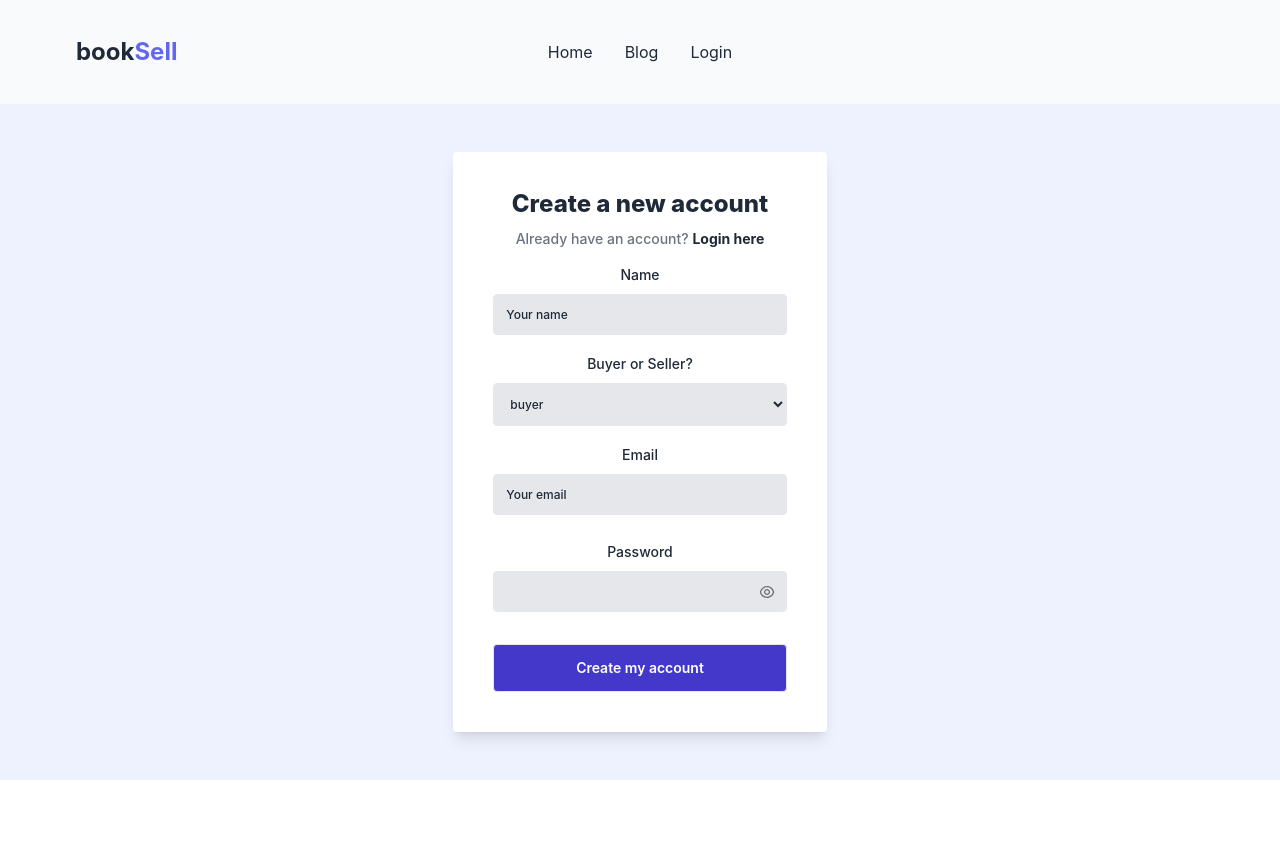
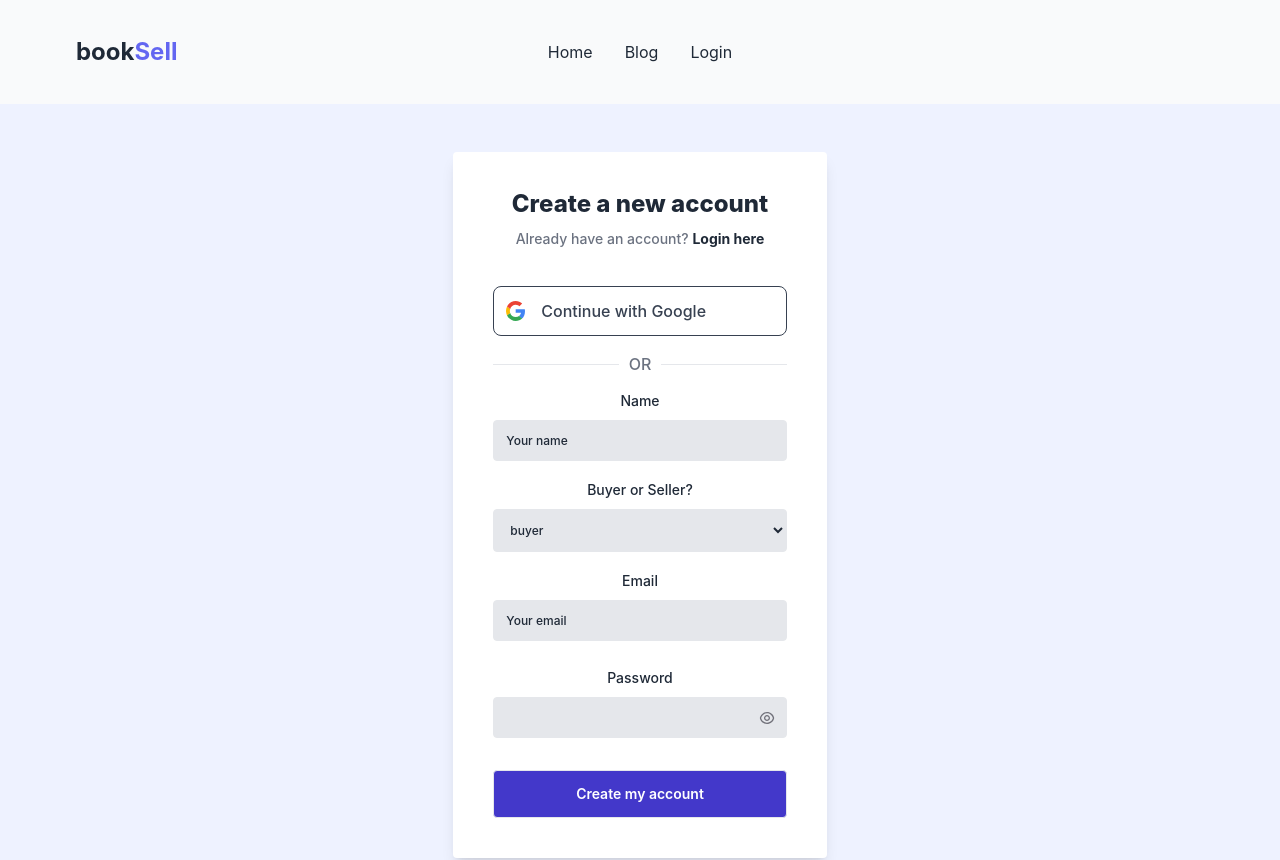
Before and after one commit to AR-Rashik/book-sell-client, a React (Create React App) app: page /signup in a window 1280 px wide. Shown: the top 860 px of the page. Built offline with nearby package versions, Linux system fonts and the light colour scheme; no server answers; grey boxes are pictures that could not be loaded.

Commit message:
Google auth with jwt added

```diff
--- a/src/Pages/Login/Login.js
+++ b/src/Pages/Login/Login.js
@@ -1,4 +1,3 @@
-import { GoogleAuthProvider } from "firebase/auth";
 import React, { useContext, useState } from "react";
 import { Link, useLocation, useNavigate } from "react-router-dom";
 import { AuthContext } from "../../Contexts/AuthProvider/AuthProvider";
@@ -10,8 +9,8 @@ const Login = () => {
   const [loginUserEmail, setLoginUserEmail] = useState("");
   const [token] = useToken(loginUserEmail);
 
-  const { logIn, providerLoginGoogle } = useContext(AuthContext);
-  const googleProvider = new GoogleAuthProvider();
+  const { logIn } = useContext(AuthContext);
+  // const googleProvider = new GoogleAuthProvider();
 
   const location = useLocation();
   const navigate = useNavigate();
@@ -21,17 +20,6 @@ const Login = () => {
   if (token) {
     navigate(from, { replace: true });
   }
-
-  const handleGoogleSignIn = () => {
-    providerLoginGoogle(googleProvider)
-      .then((result) => {
-        const user = result.user;
-        console.log(user);
-      })
-      .catch((error) => {
-        console.error("Google sign in error: ", error);
-      });
-  };
 
   const handleLogin = (event) => {
     event.preventDefault();
@@ -98,47 +86,8 @@ const Login = () => {
                 Sign up here
               </Link>
             </p>
-            <button
-              onClick={handleGoogleSignIn}
-              aria-label="Continue with google"
-              className="focus:outline-none focus:ring-2 focus:ring-offset-1 focus:ring-gray-700 p-3 border rounded-lg border-gray-700 flex items-center w-full mt-10 hover:bg-gray-100"
-            >
-              <svg
-                width={19}
-                height={20}
-                viewBox="0 0 19 20"
-                fill="none"
-                xmlns="http://www.w3.org/2000/svg"
-              >
-                <path
-                  d="M18.9892 10.1871C18.9892 9.36767 18.9246 8.76973 18.7847 8.14966H9.68848V11.848H15.0277C14.9201 12.767 14.3388 14.1512 13.047 15.0812L13.0289 15.205L15.905 17.4969L16.1042 17.5173C17.9342 15.7789 18.9892 13.221 18.9892 10.1871Z"
-                  fill="#4285F4"
-                />
-                <path
-                  d="M9.68813 19.9314C12.3039 19.9314 14.4999 19.0455 16.1039 17.5174L13.0467 15.0813C12.2286 15.6682 11.1306 16.0779 9.68813 16.0779C7.12612 16.0779 4.95165 14.3395 4.17651 11.9366L4.06289 11.9465L1.07231 14.3273L1.0332 14.4391C2.62638 17.6946 5.89889 19.9314 9.68813 19.9314Z"
-                  fill="#34A853"
-                />
-                <path
-                  d="M4.17667 11.9366C3.97215 11.3165 3.85378 10.6521 3.85378 9.96562C3.85378 9.27905 3.97215 8.6147 4.16591 7.99463L4.1605 7.86257L1.13246 5.44363L1.03339 5.49211C0.37677 6.84302 0 8.36005 0 9.96562C0 11.5712 0.37677 13.0881 1.03339 14.4391L4.17667 11.9366Z"
-                  fill="#FBBC05"
-                />
-                <path
-                  d="M9.68807 3.85336C11.5073 3.85336 12.7344 4.66168 13.4342 5.33718L16.1684 2.59107C14.4892 0.985496 12.3039 0 9.68807 0C5.89885 0 2.62637 2.23672 1.0332 5.49214L4.16573 7.99466C4.95162 5.59183 7.12608 3.85336 9.68807 3.85336Z"
-                  fill="#EB4335"
-                />
-              </svg>
-              <p className="text-base font-medium ml-4 text-gray-700">
-                Continue with Google
-              </p>
-            </button>
-            <div className="w-full flex items-center justify-between py-5">
-              <hr className="w-full bg-gray-400" />
-              <p className="text-base font-medium leading-4 px-2.5 text-gray-500">
-                OR
-              </p>
-              <hr className="w-full bg-gray-400" />
-            </div>
-            <div>
+
+            <div className="mt-5">
               <label
                 htmlFor="email"
                 className="text-sm font-medium leading-none text-gray-800"
--- a/src/Pages/SignUp/SignUp.js
+++ b/src/Pages/SignUp/SignUp.js
@@ -1,13 +1,17 @@
+import { GoogleAuthProvider } from "firebase/auth";
 import React, { useContext, useState } from "react";
 import toast from "react-hot-toast";
-import { Link, Navigate, useNavigate } from "react-router-dom";
+import { Link, useNavigate } from "react-router-dom";
 import { AuthContext } from "../../Contexts/AuthProvider/AuthProvider";
 import useToken from "../../hooks/useToken";
 
 const SignUp = () => {
   const [showpass, setShowPass] = useState(false);
 
-  const { createUser, updateUser } = useContext(AuthContext);
+  const { createUser, updateUser, providerLoginGoogle } =
+    useContext(AuthContext);
+  const googleProvider = new GoogleAuthProvider();
+
   const navigate = useNavigate();
 
   const [createdUserEmail, setCreatedUserEmail] = useState("");
@@ -16,6 +20,19 @@ const SignUp = () => {
   if (token) {
     navigate("/");
   }
+
+  const handleGoogleSignIn = () => {
+    providerLoginGoogle(googleProvider)
+      .then((result) => {
+        const user = result.user;
+        console.log(user);
+        const option = "buyer";
+        saveUser(user.displayName, user.email, option);
+      })
+      .catch((error) => {
+        console.error("Google sign in error: ", error);
+      });
+  };
 
   const handleSignUp = (event) => {
     event.preventDefault();
@@ -109,6 +126,48 @@ const SignUp = () => {
                 Login here
               </Link>
             </p>
+
+            {/* Google SignIn */}
+            <button
+              onClick={handleGoogleSignIn}
+              aria-label="Continue with google"
+              className="focus:outline-none focus:ring-2 focus:ring-offset-1 focus:ring-gray-700 p-3 border rounded-lg border-gray-700 flex items-center w-full mt-10 hover:bg-gray-100"
+            >
+              <svg
+                width={19}
+                height={20}
+                viewBox="0 0 19 20"
+                fill="none"
+                xmlns="http://www.w3.org/2000/svg"
+              >
+                <path
+                  d="M18.9892 10.1871C18.9892 9.36767 18.9246 8.76973 18.7847 8.14966H9.68848V11.848H15.0277C14.9201 12.767 14.3388 14.1512 13.047 15.0812L13.0289 15.205L15.905 17.4969L16.1042 17.5173C17.9342 15.7789 18.9892 13.221 18.9892 10.1871Z"
+                  fill="#4285F4"
+                />
+                <path
+                  d="M9.68813 19.9314C12.3039 19.9314 14.4999 19.0455 16.1039 17.5174L13.0467 15.0813C12.2286 15.6682 11.1306 16.0779 9.68813 16.0779C7.12612 16.0779 4.95165 14.3395 4.17651 11.9366L4.06289 11.9465L1.07231 14.3273L1.0332 14.4391C2.62638 17.6946 5.89889 19.9314 9.68813 19.9314Z"
+                  fill="#34A853"
+                />
+                <path
+                  d="M4.17667 11.9366C3.97215 11.3165 3.85378 10.6521 3.85378 9.96562C3.85378 9.27905 3.97215 8.6147 4.16591 7.99463L4.1605 7.86257L1.13246 5.44363L1.03339 5.49211C0.37677 6.84302 0 8.36005 0 9.96562C0 11.5712 0.37677 13.0881 1.03339 14.4391L4.17667 11.9366Z"
+                  fill="#FBBC05"
+                />
+                <path
+                  d="M9.68807 3.85336C11.5073 3.85336 12.7344 4.66168 13.4342 5.33718L16.1684 2.59107C14.4892 0.985496 12.3039 0 9.68807 0C5.89885 0 2.62637 2.23672 1.0332 5.49214L4.16573 7.99466C4.95162 5.59183 7.12608 3.85336 9.68807 3.85336Z"
+                  fill="#EB4335"
+                />
+              </svg>
+              <p className="text-base font-medium ml-4 text-gray-700">
+                Continue with Google
+              </p>
+            </button>
+            <div className="w-full flex items-center justify-between pt-5">
+              <hr className="w-full bg-gray-400" />
+              <p className="text-base font-medium leading-4 px-2.5 text-gray-500">
+                OR
+              </p>
+              <hr className="w-full bg-gray-400" />
+            </div>
 
             <div className="my-4">
               <label
```
Also changed, not shown: src/Routes/BuyerRoute/BuyerRoute.js (added), src/hooks/useBuyer.js (added).
